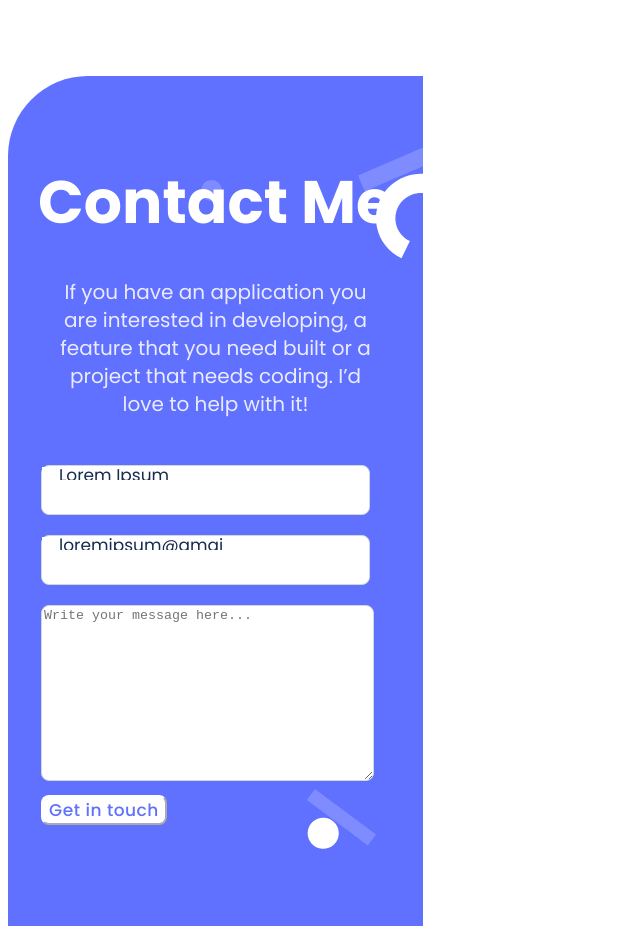
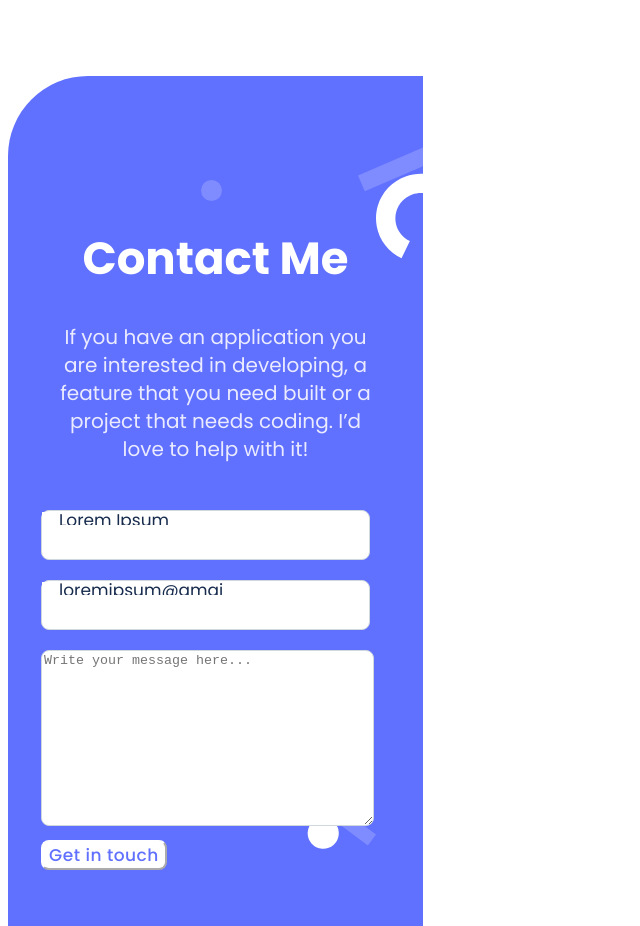
Before and after one commit to Bisma-Aslam/Mobile, a website: page index.html in a window 1280 px wide. Shown: the part 5000-5926 px from the top of the page, without its empty margins (0-640 px from the left). Drawn offline with Linux system fonts and the light colour scheme.

Commit message:
Adjusted title/background

```diff
--- a/style.css
+++ b/style.css
@@ -434,13 +434,12 @@
   flex-shrink: 0;
   color: var(--neutrals-n-0, #fff);
   text-align: center;
-
-  /* Header / 2 */
   font-family: 'Poppins', sans-serif;
-  font-size: 40px;
+  font-size: 30px;
   font-style: normal;
   font-weight: 700;
   line-height: 52px;
+  padding-top: 70px;
 }
 
 .paraf {
```
